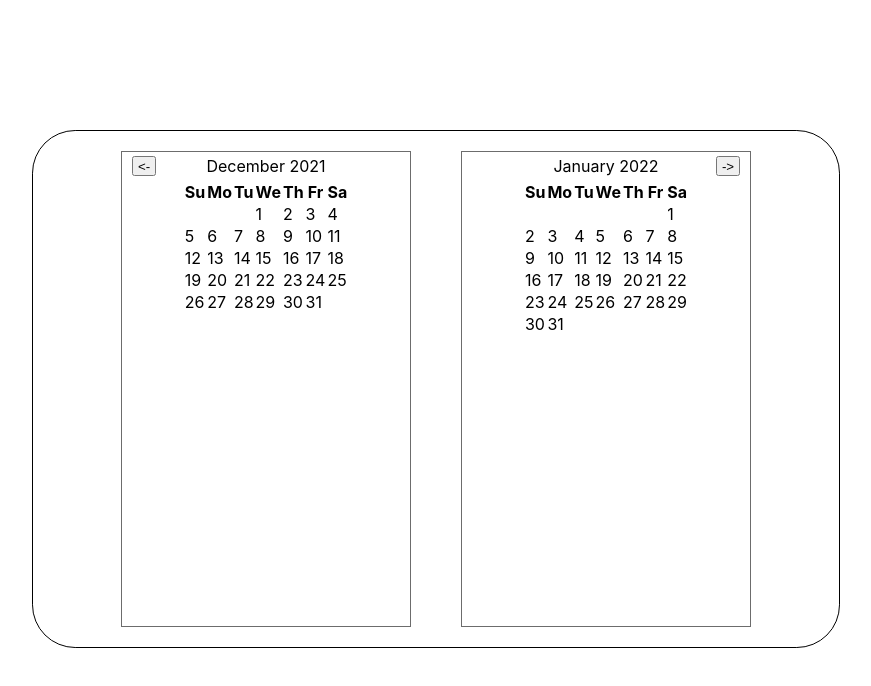
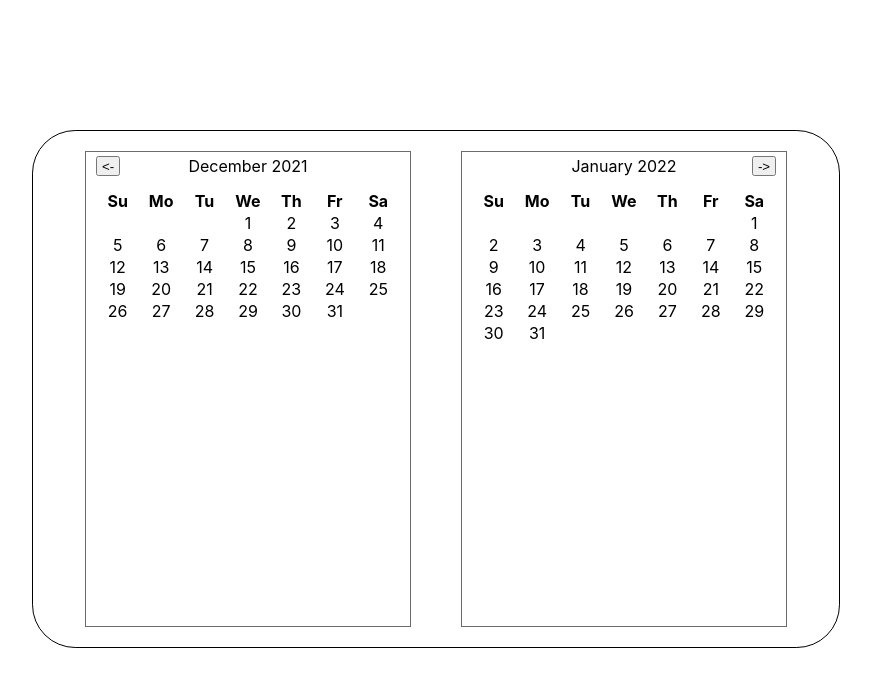
Before and after one commit to AlexBarthGlobal/React-Calendar, a React (Create React App) app: page / in a window 1280 px wide. Shown: the top 686 px of the page, without its empty margins (204-1075 px from the left). Built offline with nearby package versions, Linux system fonts and the light colour scheme.

Commit message:
Added spacing to calendar

```diff
--- a/src/Calendar.js
+++ b/src/Calendar.js
@@ -11,7 +11,7 @@ const Calendar = (props) => {
                 <div>{`${monthInfo[props.month][0]} ${props.year}`}</div>
                 {!props.side || props.side === 'R' ? <button className='changeMonth' onClick={() => props.incrementMonth()}>{'->'}</button> : <div className='calHeadSpace'></div>}
             </div>
-            <table>
+            <table className='calendarTable'>
                 <thead>
                     <tr>
                         <th>Su</th><th>Mo</th><th>Tu</th><th>We</th><th>Th</th><th>Fr</th><th>Sa</th>
--- a/src/index.css
+++ b/src/index.css
@@ -47,7 +47,7 @@ code {
 
 .calendar {
   border: 1px solid rgba(0, 0, 0, 0.575);
-  width: 290px;
+  width: 326px;
   display: flex;
   flex-direction: column;
   align-items: center;
@@ -58,6 +58,23 @@ code {
   width: 100%;
   justify-content: space-between;
   padding: 4px 10px;
+}
+
+.calendarTable {
+  width: 100%;
+  padding: 9px;
+}
+
+.calendarTable {
+  width: 100%;
+}
+
+th {
+  width: 28px;
+}
+
+td {
+  text-align: center;
 }
 
 .changeMonth {
```
